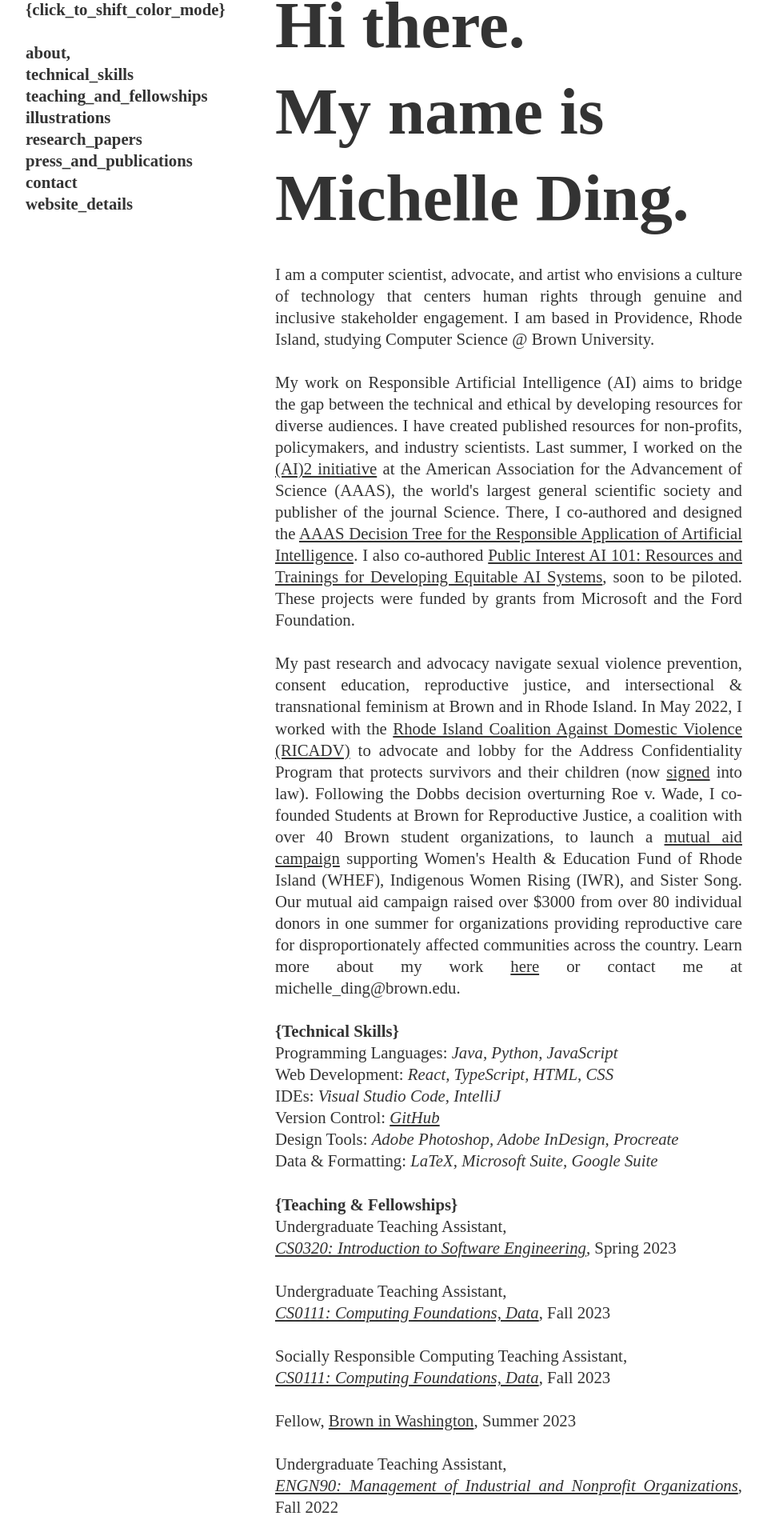
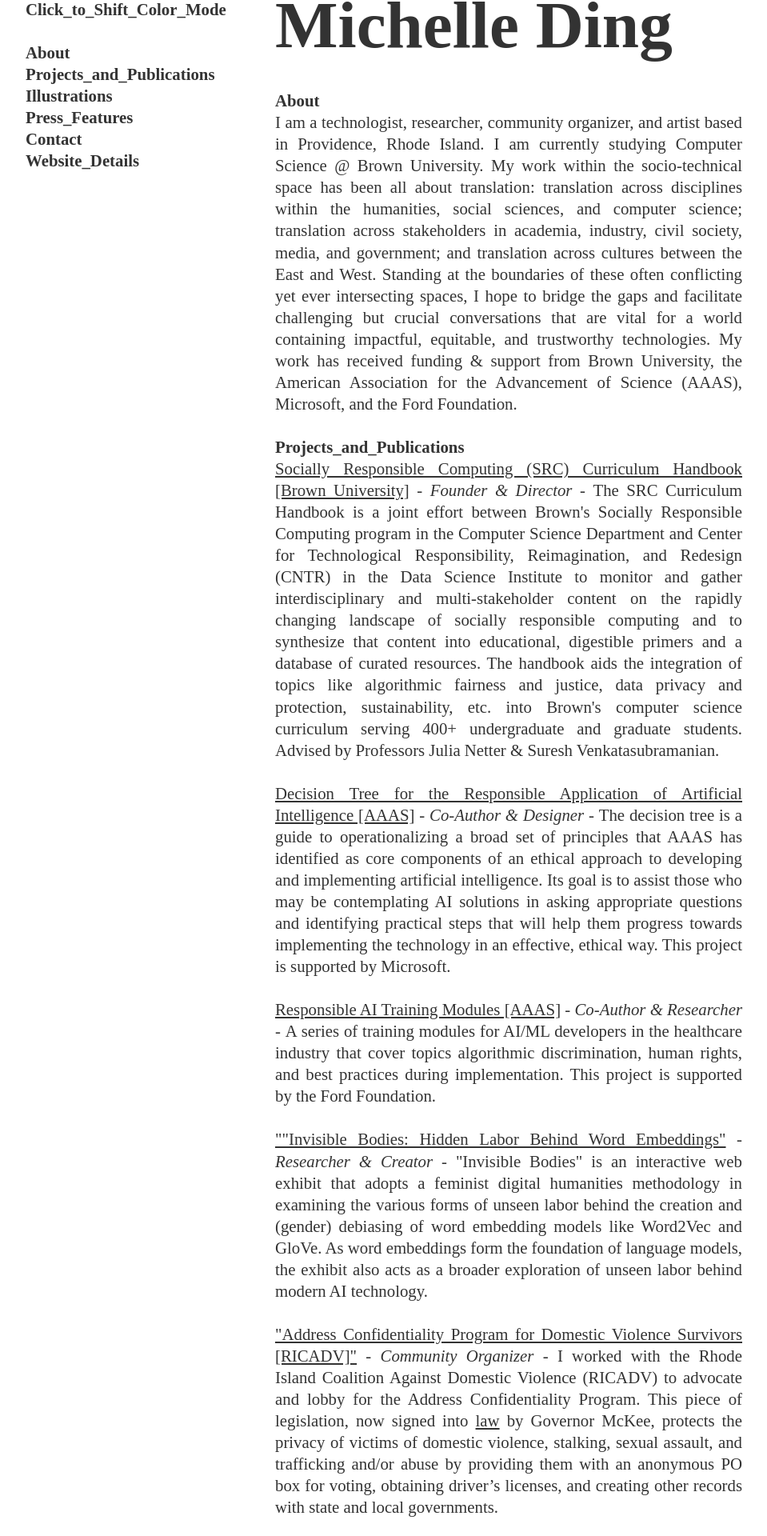
Before and after one commit to michelle-ding/michelle-ding.github.io, a React (Create React App) app: page / in a window 1280 px wide. Shown: the part 111-2031 px from the top of the page at 80% size, without its empty margins (160-1119 px from the left). Built offline with nearby package versions, Linux system fonts and the light colour scheme; the HTML template or start-up script is replaced by a standard one.

Commit message:
October 2024

```diff
--- a/src/Body.tsx
+++ b/src/Body.tsx
@@ -17,11 +17,7 @@ import AAAS6 from './images/AAAS6.png'
 function welcome(){
     return (
         <div className="welcome" id="About">
-            <span>Hi there.</span>
-            <br></br>
-            <span>My name is </span>
-            <br></br>
-            <span>Michelle Ding.</span>
+            <span>Michelle Ding</span>
             </div>
     )
 }
@@ -30,42 +26,20 @@ function bio(){
     const aaas="https://www.aaas.org/ai2/projects/decision-tree-practitioners?utm_content=bufferbcf16&utm_medium=social&utm_source=linkedin.com&utm_campaign=buffer"
     return(
         <div >
-            I am a computer scientist, advocate, and artist who
-            envisions a culture of technology that centers
-            human rights through genuine and inclusive stakeholder
-            engagement. I am based in Providence, Rhode Island, studying Computer Science
-            @ Brown University.
-            <br></br><br></br>
-            My work on Responsible Artificial Intelligence (AI)
-             aims to bridge the gap between
-             the technical and ethical by developing resources for diverse audiences.
-             I have created published resources for non-profits, policymakers, and industry scientists.
-             Last summer, I worked on the {" "}
-             <a id="ref" target="_blank" href="https://www.aaas.org/ai2/about">(AI)2 initiative</a> {" "}
-              at the
-             American Association for the Advancement of Science (AAAS),
-             the world's largest general scientific society and publisher of the journal Science.
-             There,
-             I co-authored and designed the {" "}
-             <a id="ref" href={aaas} target="_blank">AAAS Decision Tree for the Responsible
-            Application of Artificial Intelligence</a>.
-            I also co-authored {" "}
-            <a id="ref" target="_blank" href="https://www.aaas.org/ai2/projects/ethics/public-interest-training">
-            Public Interest AI 101: Resources and Trainings for Developing Equitable AI Systems
-            </a>, soon to be piloted. These projects were funded by grants from Microsoft and
-            the Ford Foundation.
-
+            <b id="header">{'About'}</b>
+            <br></br>
+            I am a technologist, researcher, community organizer, and artist based in Providence, Rhode Island.
+            I am currently studying Computer Science @ Brown University. My work within the socio-technical space
+            has been all about translation: translation across disciplines within the humanities,
+            social sciences, and computer science; translation across stakeholders in academia,
+            industry, civil society, media, and government; and translation across cultures
+            between the East and West. Standing at the boundaries of these often conflicting
+            yet ever intersecting spaces, I hope to bridge the gaps and facilitate challenging
+            but crucial conversations that are vital for a world containing impactful, equitable,
+            and trustworthy technologies.
+            My work has received funding & support from Brown University, the American Association for the
+            Advancement of Science (AAAS), Microsoft, and the Ford Foundation.
             {/* <br></br><br></br>
-            Currently at Brown, I am developing the {" "}
-
-            <a id="ref" href="https://responsible.cs.brown.edu/index.html" target="_blank">
-                Socially Responsible Computing</a>{" "}
-            curriculum for the CS department through funded research.
-            My work aims to thoughtfully and holistically incorporate an anti-racist,
-            human-centered framework into every step of the coding process,
-            using education as a preventative approach to tackling algorithmic bias and discrimination */}
-
-            <br></br><br></br>
             My past research and advocacy navigate sexual violence prevention,
             consent education, reproductive justice, and intersectional & transnational feminism at Brown and
             in Rhode Island. In May 2022, I worked with the <a id="ref" href="https://ricadv.org/policy/" target="_blank">
@@ -83,7 +57,7 @@ function bio(){
             Indigenous Women Rising (IWR), and Sister Song. Our mutual aid campaign raised over $3000 from
             over 80 individual donors in one summer for organizations
             providing reproductive care for disproportionately affected communities across the country.
-            Learn more about my work <a id="ref" href="#ResearchPapers">here</a> or contact me at michelle_ding@brown.edu.
+            Learn more about my work <a id="ref" href="#ResearchPapers">here</a> or contact me at michelle_ding@brown.edu. */}
 
         </div>
     )
@@ -98,7 +72,7 @@ function makeTechDiv(category: string, list: string){
 function technicalSkills(){
     return(
         <div className="techskills" id="TechnicalSkills">
-            <b id="header">{'{Technical Skills}'}</b>
+            <b id="header">{'Technical Skills'}</b>
             <br></br>
             {makeTechDiv("Programming Languages", "Java, Python, JavaScript")}
             <br></br>
@@ -133,15 +107,8 @@ function pressAndPub(){
     const bdh = "The Brown Daily Herald"
     const aaasinterview = "https://www.aaas.org/news/summer-science-aaas-2023-summer-interns-stories"
     return(
-        <div id="Press&Publications">
-            <b id="header">{'{Publications}'}</b>
-            <br></br>
-            <a id="ref" href={decisiontree} target="_blank">"Decision Tree for the Responsible Application
-                of Artificial Intelligence",
-                AAAS Center for Scientific Responsibility, August 2023</a>
-            <br></br>
-            <br></br>
-            <b id="header">{'{Press Features}'}</b>
+        <div id="Press">
+            <b id="header">{'Press_Features'}</b>
             {formatPress(aaasinterview, "A Summer of Science: AAAS 2023 Summer Interns’ Stories", "American Association for the Advancement of Science", "August 7, 2023")}
             <br></br>
             {formatPress(esvroundtable, "End Sexual Violence at Brown hosts nonprofit roundtable to address survivor support, advocacy",
@@ -159,7 +126,7 @@ function pressAndPub(){
 function contact(){
     return(
         <div className="contact" id="Contact">
-            <b id="header">{'{Contact}'}</b><br></br>
+            <b id="header">{'Contact'}</b><br></br>
             <span>michelle_ding@brown.edu</span>
             <span>
             <a id="ref" href="http://www.linkedin.com/in/michelleding1" target="_blank">LinkedIn</a>
@@ -171,7 +138,7 @@ function contact(){
 function ilo(){
     return(
         <div id="Illustrations">
-            <b id="header">{'{Illustrations}'}</b>
+            <b id="header">{'Illustrations'}</b>
             <br></br>
             <br></br>
             <div id="ilocontainer">
@@ -197,36 +164,77 @@ function ilo(){
     )
 }
 
-function responsibleai(){
-    const dtImage = (
-        <div id="decisiontree">
-            <div id="dttext">
-                Decision Tree
-            </div>
-            <div id="dtContainer">
-                <img id="dt" src={AAAS1}></img>
-                <img id="dt" src={AAAS2}></img>
-                <img id="dt" src={AAAS3}></img>
-                <img id="dt" src={AAAS4}></img>
-                <img id="dt" src={AAAS5}></img>
-                <img id="dt" src={AAAS6}></img>
-            </div>
-        </div>
-    )
+function project_and_publications(){
+    const src="https://cntr.brown.edu/projects#socially-responsible-computing-src-curriculum-handbook"
+    const decisiontree = "https://www.aaas.org/ai2/projects/decision-tree-practitioners?utm_content=bufferbcf16&utm_medium=social&utm_source=linkedin.com&utm_campaign=buffer"
+    const esvroundtable = "https://www.browndailyherald.com/article/2023/05/end-sexual-violence-at-brown-hosts-nonprofit-roundtable-to-address-survivor-support-advocacy"
+    const titleix = "https://www.browndailyherald.com/article/2022/11/sexual-misconduct-reports-increased-52-in-2021-22-academic-year"
+    const brunobrief = "https://www.browndailyherald.com/article/2022/11/the-bruno-brief-diving-into-advocacy-around-sexual-assault-on-campus"
+    const esvinterview = "https://www.browndailyherald.com/article/2022/11/an-ongoing-effort-looking-into-past-present-future-of-sexual-assault-activism-at-brown"
+    const bdh = "The Brown Daily Herald"
+    const aaasinterview = "https://www.aaas.org/news/summer-science-aaas-2023-summer-interns-stories"
+    const mckee= "https://governor.ri.gov/press-releases/governor-mckee-signs-legislation-protecting-confidentiality-survivors-domestic"
     return(
-        <div id="ResponsibleAI">
-            <b id="header">{'{Responsible AI}'}</b>
+        <div id="projects_and_publications">
+            <b id="header">{'Projects_and_Publications'}</b>
             <br></br>
-            {dtImage}
-        </div>
-    )
-}
-
-function research(){
-    return(
-        <div id="ResearchPapers">
-            <b id="header">{'{Research Papers}'}</b>
-            <br></br>
+            <a id="ref" href={src} target="_blank">Socially Responsible Computing (SRC) Curriculum Handbook [Brown University]</a>
+            <i> - Founder & Director - </i>
+            The SRC Curriculum Handbook is a joint effort between
+            Brown's Socially Responsible Computing program in the Computer Science Department
+            and Center for Technological Responsibility,
+            Reimagination, and Redesign (CNTR) in the Data Science Institute
+            to monitor and gather interdisciplinary and multi-stakeholder
+            content on the rapidly changing landscape of socially responsible computing and to
+            synthesize that content into educational, digestible primers and a database of curated resources.
+            The handbook aids the integration of topics like algorithmic fairness and justice, data
+            privacy and protection, sustainability, etc.
+            into Brown's computer science curriculum serving 400+ undergraduate and graduate students.
+            Advised by Professors Julia Netter & Suresh Venkatasubramanian.
+            <br></br><br></br>
+            <a id="ref" href={decisiontree} target="_blank">Decision Tree for the Responsible Application
+                of Artificial Intelligence [AAAS]</a>
+                <i> - Co-Author & Designer - </i> The decision tree is a guide to operationalizing a broad set of
+                principles that AAAS has identified as core components of an
+                ethical approach to developing and implementing artificial intelligence. Its goal is to assist
+                 those who may be contemplating AI solutions in asking appropriate questions and identifying
+                  practical steps that will help them progress towards implementing the technology
+                  in an effective, ethical way. This project is supported by Microsoft.
+                  <br></br><br></br>
+                  <a id="ref" href={decisiontree} target="_blank">Responsible AI Training Modules [AAAS]
+               </a>
+                <i> - Co-Author & Researcher - </i> A series of training modules for
+                AI/ML developers in the healthcare industry that cover topics algorithmic discrimination,
+                human rights, and best practices during implementation. This project is supported by the Ford Foundation.
+                  <br></br><br></br>
+            <a id="ref" href="https://mding16.github.io/invisiblebodies/" target="_blank">""Invisible Bodies: Hidden Labor Behind Word Embeddings"</a>
+                <i> - Researcher & Creator - </i>
+                "Invisible Bodies" is an interactive web exhibit that adopts a feminist digital humanities methodology
+                in examining the various forms of unseen labor behind the
+                creation and (gender) debiasing of word embedding models like Word2Vec and GloVe.
+                As word embeddings form the foundation of language models, the exhibit also acts as
+                a broader exploration of unseen labor behind modern AI technology.
+            <br></br><br></br>
+            <a id="ref" href="https://ricadv.org/policy/" target="_blank">"Address Confidentiality Program for Domestic Violence Survivors [RICADV]"</a>
+                <i> - Community Organizer - </i>
+                I worked with the Rhode Island Coalition Against Domestic Violence (RICADV) to advocate
+                and lobby for the Address Confidentiality Program. This piece of legislation,
+                now signed into <a id="ref" target="_blank" href={mckee}>law</a> by Governor McKee, protects the privacy of victims of
+                domestic violence, stalking, sexual assault, and trafficking and/or abuse
+                 by providing them with an anonymous PO box for voting, obtaining driver’s
+                 licenses, and creating other records with state and local governments.
+            <br></br><br></br>
+            <a id="ref" href="https://www.gofundme.com/f/students-brown-for-reproductive-justice" target="_blank">
+                "Abortion Fund Mutual Aid Campaign"</a>
+                <i> - Co-Founder - </i>
+                Post-Dobbs, I co-founded Students at Brown for Reproductive Justice, a coalition with
+             over 40 Brown student organizations, to launch a mutual aid campaign
+            Women's Health & Education Fund of Rhode Island (WHEF),
+            Indigenous Women Rising (IWR), and Sister Song. Our mutual aid campaign raised over $3000 from
+            over 80 individual donors in one summer for organizations
+            providing reproductive care for disproportionately affected communities across the country.{" "}
+            <a id="ref" target="_blank" href={esvinterview}>Brown Daily Herald Coverage.</a>
+            {/* <br></br><br></br>
             <a target="_blank" id="ref" href="https://drive.google.com/file/d/1hDbzgEEK_PIP0206xkhTJJSGJOKmdtZi/view?usp=sharing">
             <i>Transformative Futures: </i>
             A Comparative Case Study on the Rhode Island Coalition Against Domestic Violence (RICADV)
@@ -235,17 +243,7 @@ function research(){
             <a target="_blank" id="ref" href="https://drive.google.com/file/d/18NgVvgEJwVlFUAXfW-SLx4nAyyRbXYmM/view?usp=sharing">
             <i>Breaking Barriers: </i>
             A Facilitated Dialogue Between My Mother and Post-Mao Feminism, May 2023
-            </a>
-        </div>
-    )
-}
-
-function advocacy(){
-    return(
-        <div id="advocacy">
-            <b id="header">{'{Advocacy}'}</b>
-            <br></br>
-            Lorem ipsum dolor sit amet consectetur adipisicing elit. Voluptate ipsa tenetur beatae sapiente ab numquam officiis, eum similique eos sint pariatur ad inventore quo saepe sunt minus! Omnis, repellat odit?
+            </a> */}
         </div>
     )
 }
@@ -253,32 +251,28 @@ function advocacy(){
 function formatTeaching(position: string, course: string, year: string, site: string){
     return(
         <div>
-            {position},
-            <br>
-            </br> <a target="_blank" id="ref" href={site}><i>{course}</i></a>, {year}
+            {position}, {" "}
+           <a target="_blank" id="ref" href={site}><i>{course}</i></a>, {year}
         </div>
     )
 }
 function teaching(){
     return(
         <div id="Teaching&Fellowships">
-            <b id="header">{'{Teaching & Fellowships}'}</b>
-            <br></br>
-            {formatTeaching("Undergraduate Teaching Assistant", "CS0320: Introduction to Software Engineering", "Spring 2023", "https://cs.brown.edu/courses/info/csci0320/")}
-            <br></br>
-            {formatTeaching("Undergraduate Teaching Assistant", "CS0111: Computing Foundations, Data",
+            <b id="header">{"Teaching_and_Fellowships"}</b>
+
+            {formatTeaching("Teaching Assistant", "CS0320: Introduction to Software Engineering", "Spring 2024 & Fall 2024", "https://cs.brown.edu/courses/info/csci0320/")}
+
+            {formatTeaching("Teaching Assistant", "CS0111: Computing Foundations, Data",
             "Fall 2023", "https://cs.brown.edu/courses/csci0111/")}
-            <br></br>
-            {formatTeaching("Socially Responsible Computing Teaching Assistant", "CS0111: Computing Foundations, Data",
-            "Fall 2023", "https://cs.brown.edu/courses/csci0111/")}
-            <br></br>
-            Fellow, <a target="_blank" id="ref" href="https://college.brown.edu/learn-beyond-classroom/us-study/brown-washington-program">
+
+
+            {formatTeaching("Teaching Assistant", "ENGN90: Management of Industrial and Nonprofit Organizations",
+            "Fall 2022", "https://selfservice.brown.edu/ss/bwckctlg.p_disp_course_detail?cat_term_in=201010&subj_code_in=ENGN&crse_numb_in=0090")}
+
+            Research Fellow, <a target="_blank" id="ref" href="https://college.brown.edu/learn-beyond-classroom/us-study/brown-washington-program">
                 Brown in Washington
             </a>, Summer 2023
-            <br></br>
-            <br></br>
-            {formatTeaching("Undergraduate Teaching Assistant", "ENGN90: Management of Industrial and Nonprofit Organizations",
-            "Fall 2022", "https://selfservice.brown.edu/ss/bwckctlg.p_disp_course_detail?cat_term_in=201010&subj_code_in=ENGN&crse_numb_in=0090")}
 
         </div>
     )
@@ -287,7 +281,7 @@ function teaching(){
 function websiteinfo(){
     return(
         <div id="WebsiteDetails">
-            <b id="header">{'{Website Details}'}</b>
+            <b id="header">{'Website_Details'}</b>
             <br></br>
             Built {"&"} designed by Michelle Ding using React, TypeScript, CSS, and HTML
             <br></br>
@@ -305,18 +299,14 @@ export default function Body(){
             {welcome()}
             <br></br>
             {bio()}
+            <br></br>
+            {project_and_publications()}
             {/* <br></br>
-             {responsibleai()}
+            {technicalSkills()} */}
             {/* <br></br>
-            {advocacy()} */}
-            <br></br>
-            {technicalSkills()}
-            <br></br>
-            {teaching()}
+            {teaching()} */}
             <br></br>
             {ilo()}
-            <br></br>
-            {research()}
             <br></br>
             {pressAndPub()}
             <br></br>
--- a/src/Nav.tsx
+++ b/src/Nav.tsx
@@ -6,17 +6,14 @@ function navcontent(){
   return(
     <nav>
       <ul>
-        <li><a href="#About">about,</a></li>
-        {/* <li><a href="#ResponsibleAI">responsibleAI,</a></li> */}
-{/*
-        <li><a href="#advocacy">advocacy,</a></li> */}
-        <li><a href="#TechnicalSkills">technical_skills</a></li>
-        <li><a href="#Teaching&Fellowships">teaching_and_fellowships</a></li>
-        <li><a href="#Illustrations">illustrations</a></li>
-        <li><a href="#ResearchPapers">research_papers</a></li>
-        <li><a href="#Press&Publications">press_and_publications</a></li>
-        <li><a href="#Contact">contact</a></li>
-        <li><a href="#WebsiteDetails">website_details</a></li>
+        <li><a href="#About">About</a></li>
+        <li><a href="#projects_and_publications">Projects_and_Publications</a></li>
+        {/* <li><a href="#Teaching&Fellowships">Teaching_and_Fellowships</a></li> */}
+        {/* <li><a href="#TechnicalSkills">Technical_Skills</a></li> */}
+        <li><a href="#Illustrations">Illustrations</a></li>
+        <li><a href="#Press">Press_Features</a></li>
+        <li><a href="#Contact">Contact</a></li>
+        <li><a href="#WebsiteDetails">Website_Details</a></li>
       </ul>
     </nav>
   )
@@ -32,7 +29,7 @@ function Nav(){
     return (
         <div className="navtext">
           <div id="togglecont" onClick={toggletheme} aria-label="Click to change color theme">
-            {"{click_to_shift_color_mode}"}
+            {"Click_to_Shift_Color_Mode"}
             {/* <img id="toggle" src={logoval ? ding2: ding}></img>  */}
           </div>
 
```
